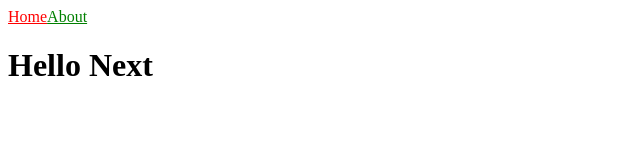
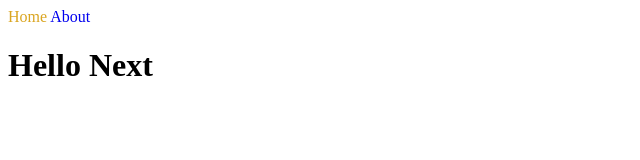
Before and after one commit to Sangmoo/next-prac, a Next.js app: page / in a window 1280 px wide. Shown: the top 160 px of the page, without its empty margins (0-640 px from the left). Built offline with nearby package versions, Linux system fonts and the light colour scheme.

Commit message:
style Css

```diff
--- /dev/null
+++ b/components/NavBar.module.css
@@ -0,0 +1,7 @@
+.link {
+  text-decoration: none;
+}
+
+.active {
+  color: goldenrod;
+}
--- a/components/NavBar.tsx
+++ b/components/NavBar.tsx
@@ -1,15 +1,29 @@
 import Link from "next/link";
 import { useRouter } from "next/router";
+import styles from "./NavBar.module.css";
 
 export default function NavBar() {
   const router = useRouter();
   return (
     <nav>
       <Link href="/">
-        <a style={{ color: router.pathname === "/" ? "red" : "blue" }}>Home</a>
+        {/* <a style={{ color: router.pathname === "/" ? "red" : "blue" }}>Home</a> */}
+        <a
+          className={`${styles.link} ${
+            router.pathname === "/" ? styles.active : ""
+          }`}
+        >
+          {" "}
+          Home{" "}
+        </a>
       </Link>
       <Link href="/about">
-        <a style={{ color: router.pathname === "/about" ? "orange" : "green" }}>
+        <a
+          className={[
+            styles.link,
+            router.pathname === "/about" ? styles.active : "",
+          ].join(" ")}
+        >
           About
         </a>
       </Link>
```
